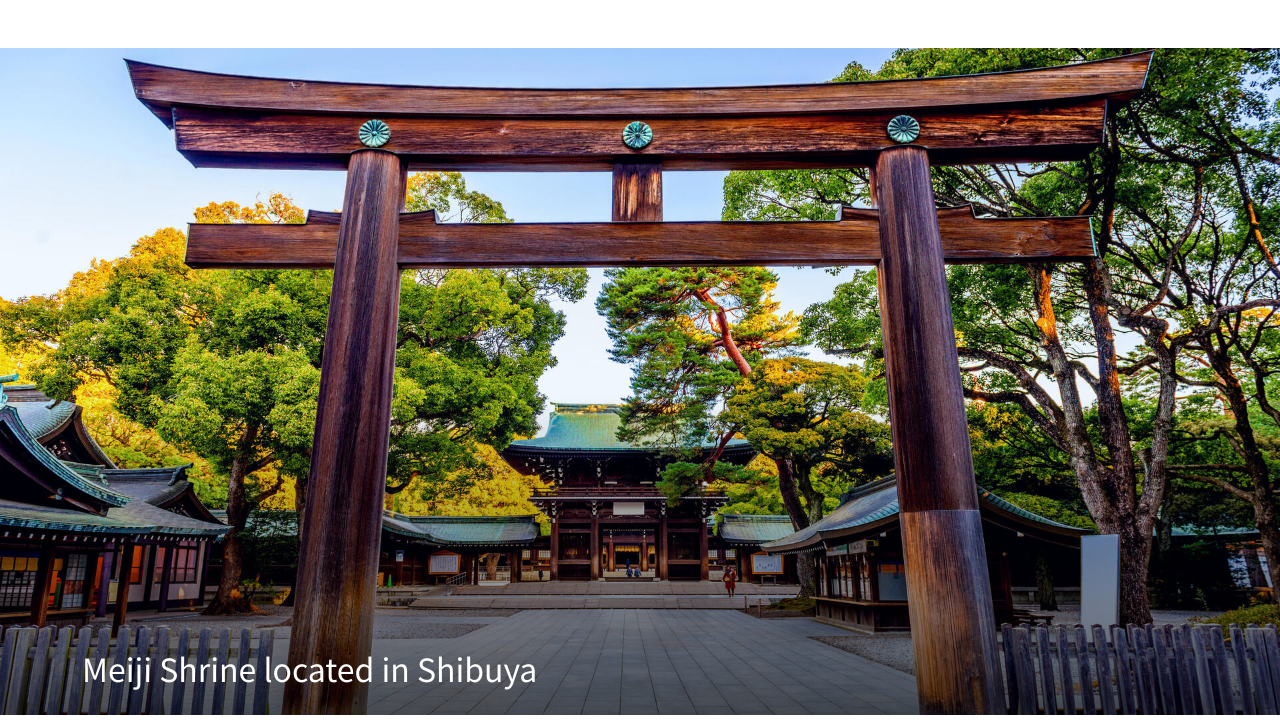
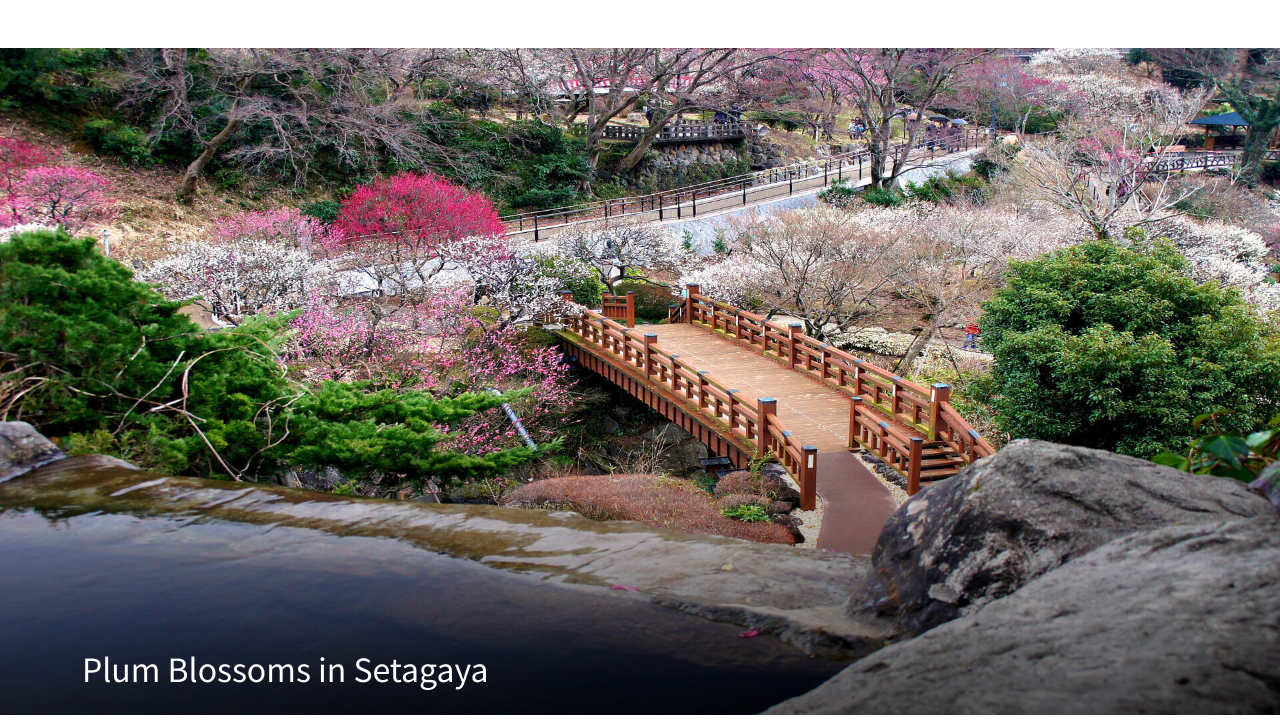
Before and after one commit to Lucasnu-star/reeeeee, a plain HTML site: page seconday.html in a window 1280 px wide. Shown: the part 4298-5020 px from the top of the page. Drawn offline with nearby package versions, Linux system fonts and the light colour scheme; grey boxes are pictures that could not be loaded.

Commit message:
finalactu

```diff
--- a/seconday.html
+++ b/seconday.html
@@ -49,15 +49,7 @@
     </div>
     <img class="img-fluid" src="img/dishofsoba.jpg" alt="...">
     <img class="img-fluid" src="img/okonoyami.jpg"  alt="...">
-    <div class="mastheadMeiji mt-5">
-      <div class="color-overly">
-        <div class="container">
-          <h2>Meiji Shrine located in Shibuya</h2>
-        </div>
 
-      </div>
-      <img class="img-fluid" src="./img/MeijiShrine.jpg" alt="">
-    </div>
 
 
     <div class="mastheadMeiji mt-5">
```
